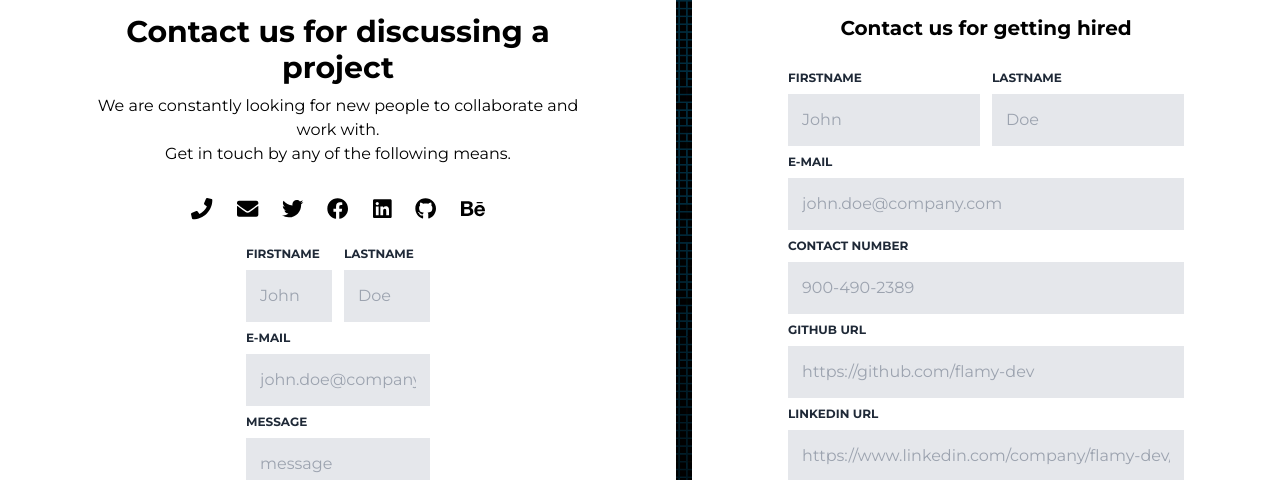
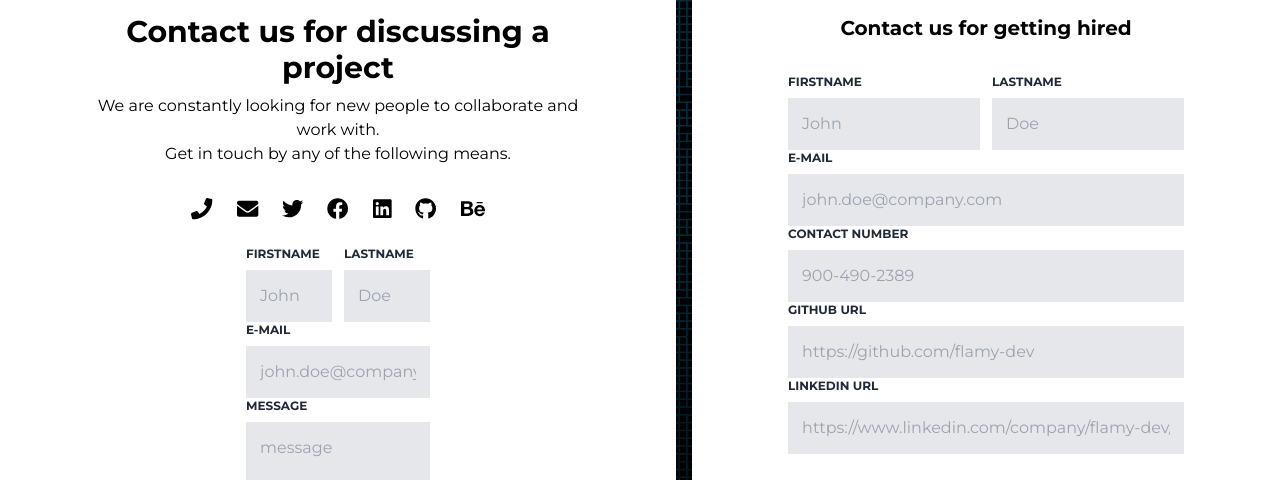
Before and after one commit to flamy-dev/website, a Next.js app: page /contact in a window 1280 px wide. Shown: the part 218-698 px from the top of the page. Built offline with nearby package versions, Linux system fonts and the light colour scheme.

Commit message:
use Input, Label, Button components instead of repeating

```diff
--- /dev/null
+++ b/components/Button/Button.tsx
@@ -0,0 +1,12 @@
+const Button = ({ type, children }) => {
+  return (
+    <button
+      type={type}
+      className="h-full w-full mt-6 font-medium tracking-widest uppercase text-blue-600 hover:text-blue-800 border-gray-100 border-2 hover:border-blue-500 focus:outline-none"
+    >
+      {children}
+    </button>
+  );
+};
+
+export default Button;
--- a/components/DiscussForm/DiscussForm.tsx
+++ b/components/DiscussForm/DiscussForm.tsx
@@ -3,6 +3,9 @@ import { useRef } from "react";
 import * as Yup from "yup";
 import { ToastContainer, toast } from "react-toastify";
 import "react-toastify/dist/ReactToastify.css";
+import Input from "../Input/Input";
+import Label from "../Label/Label";
+import Button from "../Button/Button";
 
 const formName = "discuss-clients";
 
@@ -62,82 +65,56 @@ const DiscussForm = (props) => {
             >
               <div className="flex justify-between gap-3">
                 <span className="w-1/2">
-                  <label
-                    htmlFor="firstName"
-                    className="block text-xs font-bold text-gray-800 uppercase"
-                  >
-                    Firstname
-                  </label>
-                  <input
+                  <Label htmlFor="firstName">Firstname</Label>
+                  <Input
                     id="firstName"
                     type="text"
                     name="firstName"
                     placeholder="John"
-                    className={`block w-full p-3 mt-2 text-gray-700 bg-gray-200 appearance-none focus:outline-none focus:bg-gray-300 border-2 focus:shadow-inner
-                      ${
+                    extraClass={
                       formik.touched.firstName && formik.errors.firstName
                         ? "border-red-400"
                         : formik.touched.firstName
                         ? "border-green-400"
                         : ""
                     }
-                    `}
                     {...formik.getFieldProps("firstName")}
                   />
                 </span>
                 <span className="w-1/2">
-                  <label
-                    htmlFor="lastName"
-                    className="block text-xs font-semibold text-gray-800 uppercase"
-                  >
-                    Lastname
-                  </label>
-                  <input
+                  <Label htmlFor="lastName">Lastname</Label>
+                  <Input
                     id="lastName"
                     type="text"
                     name="lastName"
                     placeholder="Doe"
-                    className={`block w-full p-3 mt-2 text-gray-700 bg-gray-200 appearance-none focus:outline-none border-2 focus:bg-gray-300 focus:shadow-inner
-                    ${
+                    extraClass={
                       formik.touched.lastName && formik.errors.lastName
                         ? "border-red-400"
                         : formik.touched.lastName
                         ? "border-green-400"
                         : ""
                     }
-                    `}
                     {...formik.getFieldProps("lastName")}
                   />
                 </span>
               </div>
-              <label
-                htmlFor="email"
-                className="block mt-2 text-xs font-semibold text-gray-800 uppercase"
-              >
-                E-mail
-              </label>
-              <input
+              <Label htmlFor="email">E-mail</Label>
+              <Input
                 id="email"
                 type="email"
                 name="email"
                 placeholder="john.doe@company.com"
-                className={`block w-full p-3 mt-2 text-gray-700 bg-gray-200 appearance-none focus:outline-none focus:bg-gray-300 border-2 focus:shadow-inner
-                ${
+                extraClass={
                   formik.touched.email && formik.errors.email
                     ? "border-red-400"
                     : formik.touched.email
                     ? "border-green-400"
                     : ""
                 }
-                `}
                 {...formik.getFieldProps("email")}
               />
-              <label
-                htmlFor="message"
-                className="block mt-2 text-xs font-semibold text-gray-800 uppercase"
-              >
-                Message
-              </label>
+              <Label htmlFor="message">Message</Label>
               <textarea
                 id="message"
                 name="message"
@@ -155,12 +132,7 @@ const DiscussForm = (props) => {
               />
               <input type="hidden" name="form-name" value={formName} />
 
-              <button
-                type="submit"
-                className="h-full w-full mt-6 font-medium tracking-widest uppercase text-blue-600 hover:text-blue-800 border-gray-100 border-2 hover:border-blue-500 focus:outline-none"
-              >
-                Submit
-              </button>
+              <Button type="submit">Submit</Button>
             </form>
           )}
         </Formik>
--- a/components/HiringForm/HiringForm.tsx
+++ b/components/HiringForm/HiringForm.tsx
@@ -5,6 +5,9 @@ import { FontAwesomeIcon } from "@fortawesome/react-fontawesome";
 import { useRef } from "react";
 import { ToastContainer, toast } from "react-toastify";
 import "react-toastify/dist/ReactToastify.css";
+import Input from "../Input/Input";
+import Label from "../Label/Label";
+import Button from "../Button/Button";
 
 const formName = "hiring";
 
@@ -62,7 +65,6 @@ const HiringForm = (props) => {
             file: Yup.mixed()
               .required("CV Required")
               .test("fileSize", "File too large", (value) => {
-                console.log("value", value);
                 return value && value.size <= fileSize;
               })
               .test(
@@ -96,140 +98,98 @@ const HiringForm = (props) => {
             >
               <div className="flex justify-between gap-3">
                 <span className="w-1/2">
-                  <label
-                    htmlFor="firstName"
-                    className="block text-xs font-bold text-gray-800 uppercase"
-                  >
-                    Firstname
-                  </label>
-                  <input
+                  <Label htmlFor="firstName">Firstname</Label>
+                  <Input
                     id="firstName"
                     type="text"
                     name="firstName"
                     placeholder="John"
-                    className={`block w-full p-3 mt-2 text-gray-700 bg-gray-200 appearance-none focus:outline-none focus:bg-gray-300 border-2 focus:shadow-inner
-                      ${
+                    extraClass={
                       formik.touched.firstName && formik.errors.firstName
                         ? "border-red-400"
                         : formik.touched.firstName
                         ? "border-green-400"
                         : ""
                     }
-                    `}
                     {...formik.getFieldProps("firstName")}
                   />
                 </span>
                 <span className="w-1/2">
-                  <label
-                    htmlFor="lastName"
-                    className="block text-xs font-semibold text-gray-800 uppercase"
-                  >
-                    Lastname
-                  </label>
-                  <input
+                  <Label htmlFor="lastName">Lastname</Label>
+                  <Input
                     id="lastName"
                     type="text"
                     name="lastName"
                     placeholder="Doe"
-                    className={`block w-full p-3 mt-2 text-gray-700 bg-gray-200 appearance-none focus:outline-none border-2 focus:bg-gray-300 focus:shadow-inner
-                    ${
+                    extraClass={
                       formik.touched.lastName && formik.errors.lastName
                         ? "border-red-400"
                         : formik.touched.lastName
                         ? "border-green-400"
                         : ""
                     }
-                    `}
                     {...formik.getFieldProps("lastName")}
                   />
                 </span>
               </div>
-              <label
-                htmlFor="email"
-                className="block mt-2 text-xs font-semibold text-gray-800 uppercase"
-              >
-                E-mail
-              </label>
-              <input
+              <Label htmlFor="email">E-mail</Label>
+              <Input
                 id="email"
                 type="email"
                 name="email"
                 placeholder="john.doe@company.com"
-                className={`block w-full p-3 mt-2 text-gray-700 bg-gray-200 appearance-none focus:outline-none focus:bg-gray-300 border-2 focus:shadow-inner
-                ${
+                extraClass={
                   formik.touched.email && formik.errors.email
                     ? "border-red-400"
                     : formik.touched.email
                     ? "border-green-400"
                     : ""
                 }
-                `}
                 {...formik.getFieldProps("email")}
               />
-              <label
-                htmlFor="contact"
-                className="block mt-2 text-xs font-semibold text-gray-800 uppercase"
-              >
-                Contact Number
-              </label>
-              <input
+              <Label htmlFor="contact">Contact Number</Label>
+              <Input
                 id="contact"
                 type="tel"
                 name="contact"
                 placeholder="900-490-2389"
-                className={`block w-full p-3 mt-2 text-gray-700 bg-gray-200 appearance-none focus:outline-none focus:bg-gray-300 border-2 focus:shadow-inner
-                ${
+                extraClass={
                   formik.touched.contact && formik.errors.contact
                     ? "border-red-400"
                     : formik.touched.contact
                     ? "border-green-400"
                     : ""
                 }
-                `}
                 {...formik.getFieldProps("contact")}
               />
-              <label
-                htmlFor="github"
-                className="block mt-2 text-xs font-semibold text-gray-800 uppercase"
-              >
-                Github Url
-              </label>
-              <input
+              <Label htmlFor="github">Github Url</Label>
+              <Input
                 id="github"
                 type="text"
                 name="github"
                 placeholder="https://github.com/flamy-dev"
-                className={`block w-full p-3 mt-2 text-gray-700 bg-gray-200 appearance-none focus:outline-none focus:bg-gray-300 border-2 focus:shadow-inner
-                ${
+                extraClass={
                   formik.touched.github && formik.errors.github
                     ? "border-red-400"
                     : formik.touched.github
                     ? "border-green-400"
                     : ""
                 }
-                `}
                 {...formik.getFieldProps("github")}
               />
-              <label
-                htmlFor="linkedin"
-                className="block mt-2 text-xs font-semibold text-gray-800 uppercase"
-              >
-                Linkedin Url
-              </label>
-              <input
+              <Label htmlFor="linkedin">Linkedin Url</Label>
+              <Input
                 id="linkedin"
                 type="text"
                 name="linkedin"
                 placeholder="https://www.linkedin.com/company/flamy-dev/"
-                className={`block w-full p-3 mt-2 text-gray-700 bg-gray-200 appearance-none focus:outline-none focus:bg-gray-300 border-2 focus:shadow-inner
-                ${
+                extraClass={
                   formik.touched.linkedin && formik.errors.linkedin
                     ? "border-red-400"
                     : formik.touched.linkedin
                     ? "border-green-400"
                     : ""
                 }
-                `}
                 {...formik.getFieldProps("linkedin")}
               />
               <input type="hidden" name="form-name" value={formName} />
@@ -267,12 +227,7 @@ const HiringForm = (props) => {
                   />
                 </span>
                 <span className="w-1/2">
-                  <button
-                    type="submit"
-                    className="h-full w-full mt-6 font-medium tracking-widest uppercase text-blue-600 hover:text-blue-800 border-gray-100 border-2 hover:border-blue-500 focus:outline-none"
-                  >
-                    Submit
-                  </button>
+                  <Button type="submit">Submit</Button>
                 </span>
               </div>
               <div className="mt-6">
--- /dev/null
+++ b/components/Input/Input.tsx
@@ -0,0 +1,13 @@
+const Input = ({ id, name, type, placeholder, extraClass, ...rest }) => {
+  return (
+    <input
+      type={type}
+      id={id}
+      placeholder={placeholder}
+      className={`block w-full p-3 mt-2 text-gray-700 bg-gray-200 appearance-none focus:outline-none focus:bg-gray-300 border-2 focus:shadow-inner ${extraClass}`}
+      {...rest}
+    />
+  );
+};
+
+export default Input;
--- /dev/null
+++ b/components/Label/Label.tsx
@@ -0,0 +1,12 @@
+const Label = ({ htmlFor, children }) => {
+  return (
+    <label
+      htmlFor={htmlFor}
+      className="block text-xs font-semibold text-gray-800 uppercase"
+    >
+      {children}
+    </label>
+  );
+};
+
+export default Label;
```
Lines whose indentation alone changed are shown as unchanged.
